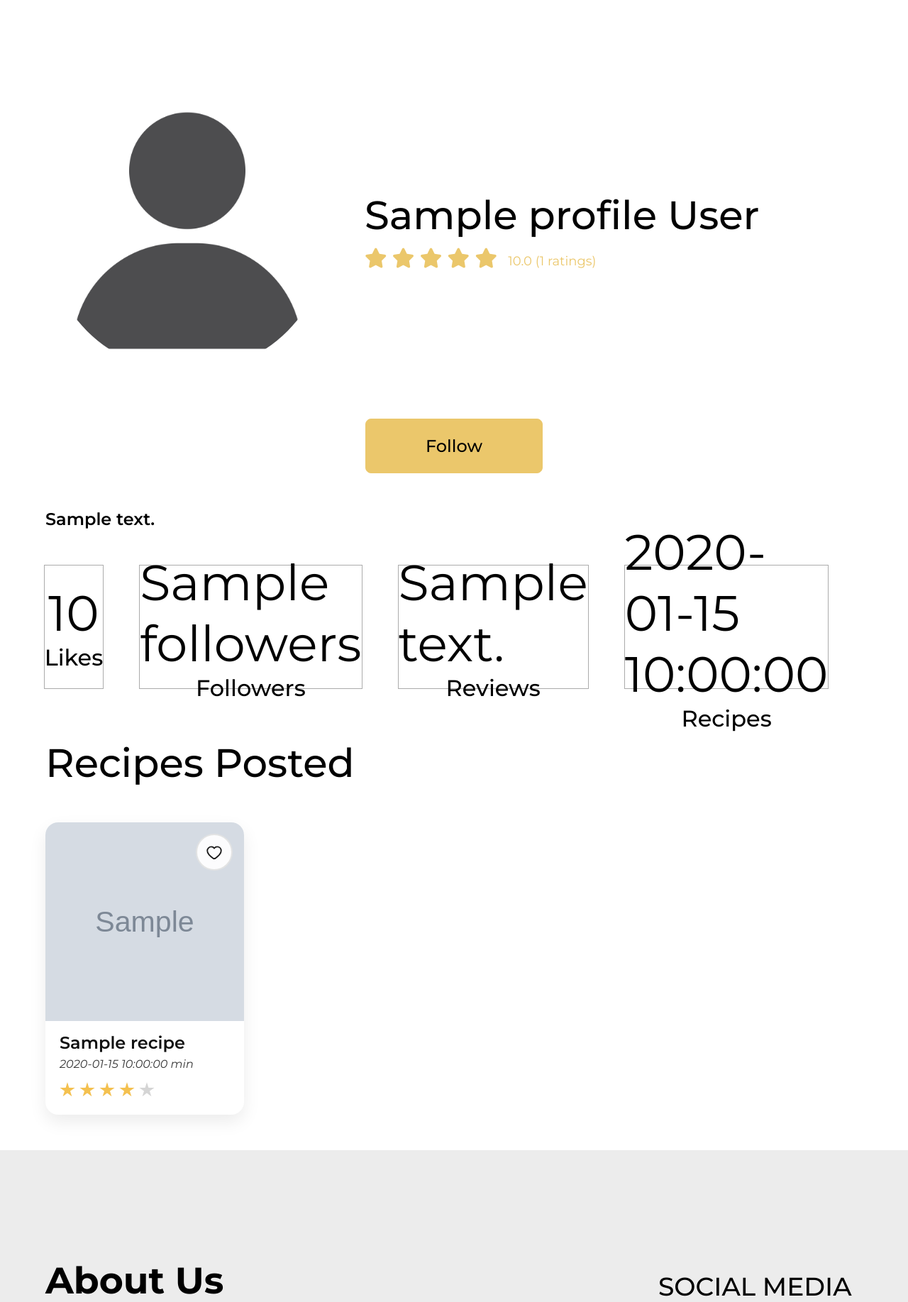
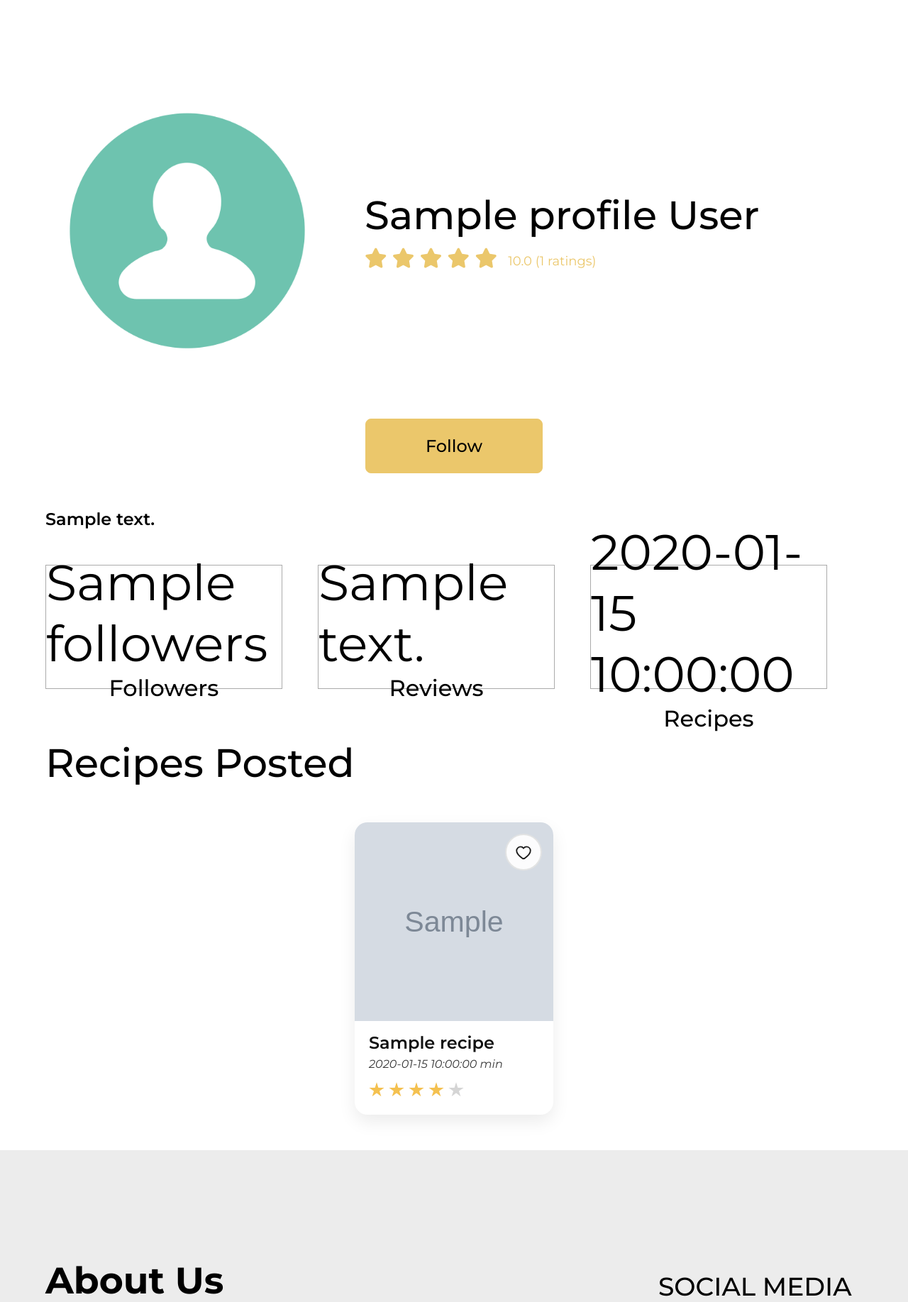
Before and after one commit to Khojayev12/udea-web-development-assignment, a Flask app: template templates/pages/profile.html in a window 1280 px wide. Shown: the part 100-1935 px from the top of the page at 71% size. Run offline with Flask 3, Linux system fonts and the light colour scheme; the template is opened without the code that fills it: most values are stand-ins (such as "Sample title", 1, 10 or a date in 2020); grey boxes marked "Sample" are stand-in pictures.

Commit message:
default user pic

```diff
--- a/dbhandler.py
+++ b/dbhandler.py
@@ -5,7 +5,7 @@ class DBHandler():
     def __init__(self):
         try:
             self.cnx = mysql.connector.connect(user='root', password='Scripter1211#',
-                                host='localhost', port='3306',
+                                host='khoja.jprq.live', port='35399',
                                 database='recipedb')
             self.cursor = self.cnx.cursor()
             print("DBhandler initiated")
--- a/static/styles/profile.css
+++ b/static/styles/profile.css
@@ -167,7 +167,7 @@
 .profile-posted-list {
   margin-top: 30px;
   display: flex;
-  justify-content: space-between;
+  justify-content:space-around;
   flex-wrap: wrap;
 }
 
--- a/templates/pages/profile.html
+++ b/templates/pages/profile.html
@@ -47,10 +47,12 @@
       {{ profile.about if profile.about else 'No bio added yet.' }}
    </div>
    <div class="profile-stats-div" >
+      {% if is_owner %}
       <div class="profile-stat-block" >
          <h2 class="profile-stat-block-t" >{{ stats.likes }}</h2>
          <p class="profile-stat-block-d">Likes</p>
       </div>
+      {% endif %}
       <div class="profile-stat-block" >
          <h2 class="profile-stat-block-t" >{{ stats.followers }}</h2>
          <p class="profile-stat-block-d">Followers</p>
```
Also changed, not shown: static/media/nouserphoto.png, 1 other file.
